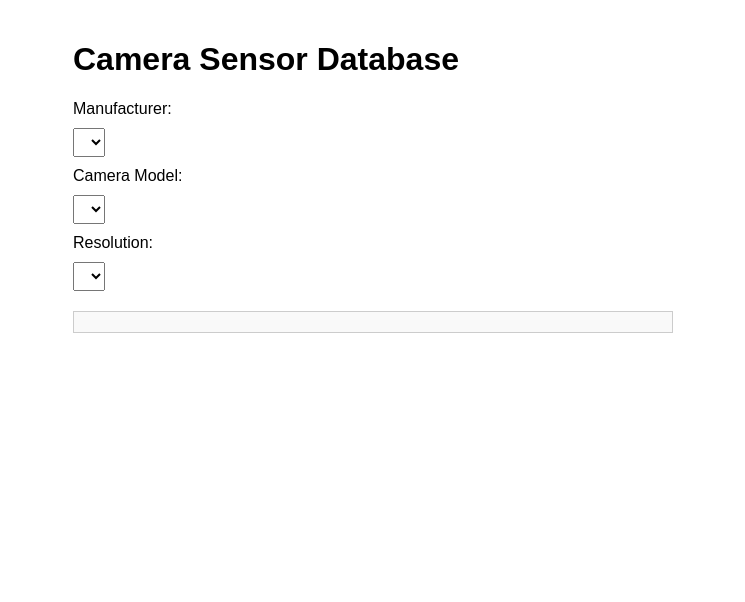
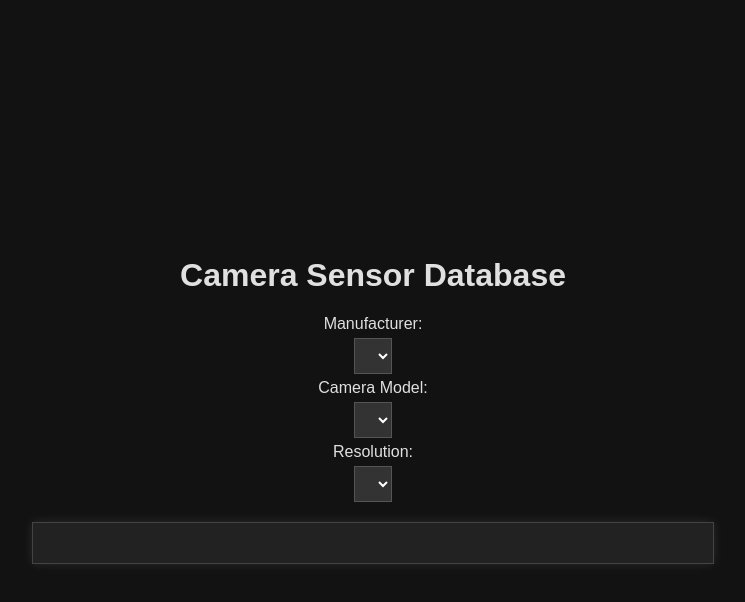
Before and after one commit to hvfxprod/CameraSensor, a plain HTML site: page index.html in a window 1280 px wide. Shown: the whole page, without its empty margins (267-1012 px from the left). Drawn offline with Linux system fonts and the light colour scheme.

Commit message:
Update styles.css

```diff
--- a/styles.css
+++ b/styles.css
@@ -1,19 +1,55 @@
+/* 전체 페이지 설정 */
 body {
     font-family: Arial, sans-serif;
-    max-width: 600px;
-    margin: auto;
-    padding: 20px;
+    background-color: #121212;
+    color: #e0e0e0;
+    display: flex;
+    flex-direction: column;
+    align-items: center;
+    justify-content: center;
+    height: 100vh;
+    margin: 0;
 }
 
-select {
-    display: block;
-    margin: 10px 0;
-    padding: 5px;
+/* 제목 스타일 */
+h2 {
+    color: #ffffff;
+    margin-bottom: 10px;
 }
 
+/* 드롭다운 스타일 */
+select {
+    background-color: #333;
+    color: #fff;
+    border: 1px solid #555;
+    padding: 8px;
+    margin: 5px;
+    font-size: 14px;
+    cursor: pointer;
+}
+
+/* 선택 항목 스타일 */
+option {
+    background-color: #444;
+    color: #fff;
+}
+
+/* 센서 정보 박스 */
 #sensor-info {
-    margin-top: 20px;
-    padding: 10px;
-    border: 1px solid #ccc;
-    background: #f9f9f9;
+    border: 1px solid #444;
+    padding: 20px;
+    margin-top: 15px;
+    width: 50%;
+    text-align: center;
+    background-color: #222;
+    box-shadow: 0 0 10px rgba(255, 255, 255, 0.1);
 }
+
+/* 문단 스타일 */
+p {
+    background-color: #222;
+    color: #ddd;
+    padding: 5px;
+    margin: 5px;
+    border-radius: 5px;
+}
```
